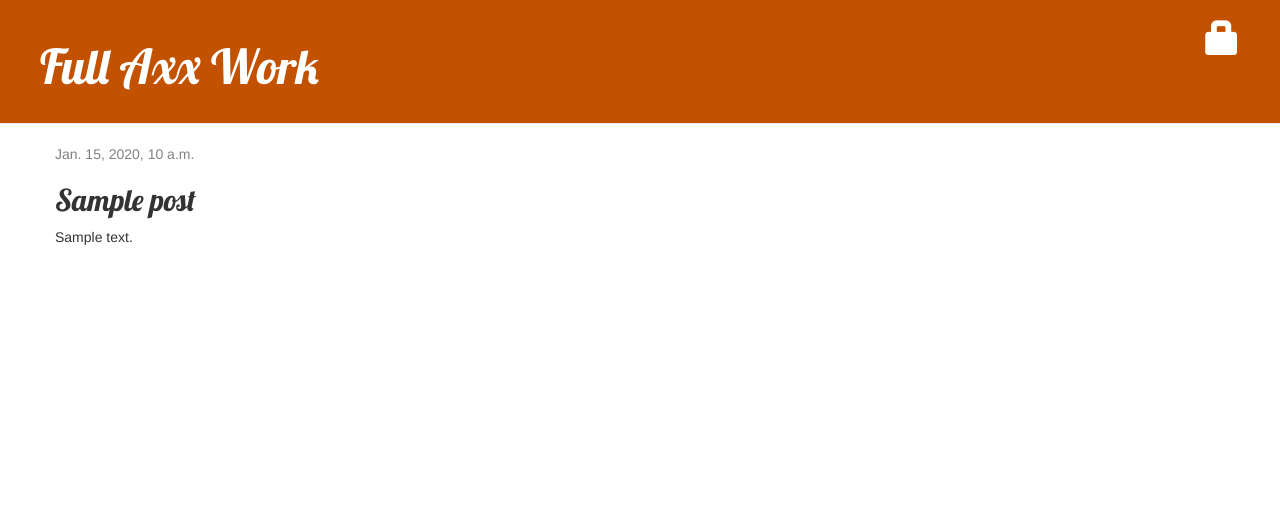
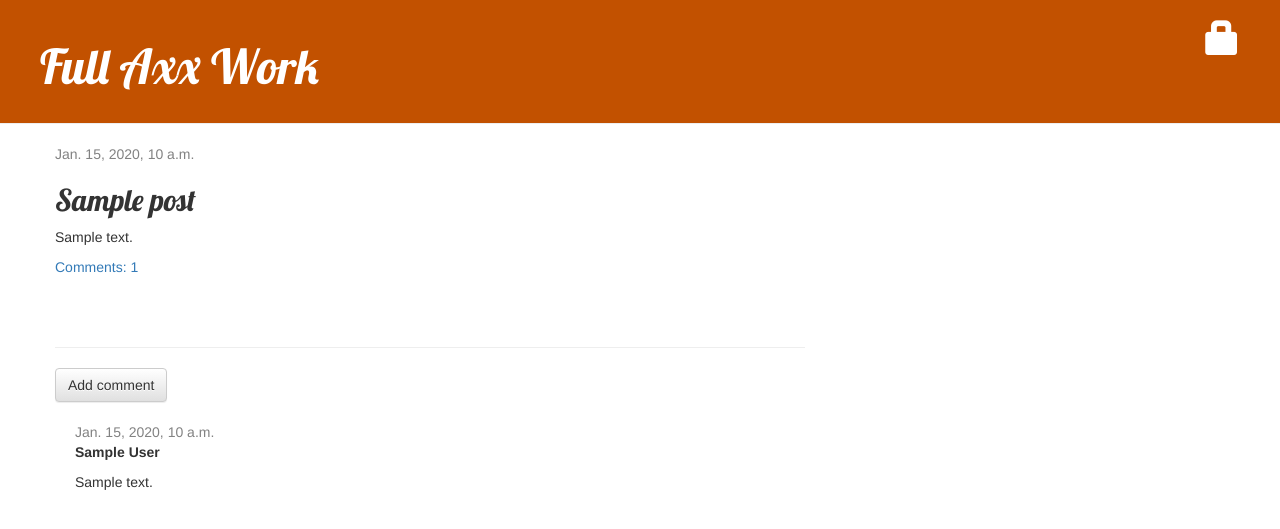
Before and after one commit to dp-wu/FAW, a Django app: page /post/1/ in a window 1280 px wide. Shown: the top 529 px of the page. Run offline with Django 3.2, Linux system fonts and the light colour scheme; tables that the repository leaves empty hold one stand-in row (values such as "Sample post"); some libraries are stand-ins or nearby versions.

Commit message:
add comment function

```diff
--- a/blog/admin.py
+++ b/blog/admin.py
@@ -1,6 +1,7 @@
 from django.contrib import admin
-from .models import Post
+from .models import Post, Comment
 
 
 # Register your models here.
 admin.site.register(Post)
+admin.site.register(Comment)
--- a/blog/models.py
+++ b/blog/models.py
@@ -33,5 +33,23 @@ class Post(models.Model):
         self.published_date = timezone.now()
         self.save()
 
+    def approved_comments(self):
+        return self.comments.filter(approved_comment=True)
+
     def __str__(self):
         return self.title
+
+
+class Comment(models.Model):
+    post = models.ForeignKey('blog.Post', on_delete=models.CASCADE, related_name='comments')
+    author = models.CharField(max_length=200)
+    text = models.TextField()
+    created_date = models.DateTimeField(default=timezone.now)
+    approved_comment = models.BooleanField(default=False)
+
+    def approve(self):
+        self.approved_comment = True
+        self.save()
+
+    def __str__(self):
+        return self.text
--- a/blog/static/css/blog.css
+++ b/blog/static/css/blog.css
@@ -44,3 +44,7 @@ h1, h2, h3, h4 {
 .post h2 a, .post h2 a:visited {
     color: #000000;
 }
+
+.comment {
+    margin: 20px 0px 20px 20px;
+}
--- a/blog/templates/blog/post_detail.html
+++ b/blog/templates/blog/post_detail.html
@@ -16,5 +16,26 @@
         {% endif %}
         <h2>{{ post.title }}</h2>
         <p>{{ post.text|linebreaksbr }}</p>
+        <a href="{% url 'post_detail' pk=post.pk %}">Comments: {{ post.comments.count }}</a>
     </div>
+
+    <hr>
+    <a class="btn btn-default" href="{% url 'add_comment_to_post' pk=post.pk %}">Add comment</a>
+    {% for comment in post.comments.all %}
+        {% if user.is_authenticated or comment.approved_comment %}
+            <div class="comment">
+                <div class="date">
+                    {{ comment.created_date }}
+                    {% if not comment.approved_comment %}
+                        <a class="btn btn-default" href="{% url 'comment_remove' pk=comment.pk %}"><span class="glyphicon glyphicon-remove"></span></a>
+                        <a class="btn btn-default" href="{% url 'comment_approve' pk=comment.pk %}"><span class="glyphicon glyphicon-ok"></span></a>
+                    {% endif %}
+                </div>
+                <strong>{{ comment.author }}</strong>
+                <p>{{ comment.text|linebreaks }}</p>
+            </div>
+        {% endif %}
+    {% empty %}
+    <p>No comments here yet :(</p>
+{% endfor %}
 {% endblock %}
--- a/blog/templates/blog/post_list.html
+++ b/blog/templates/blog/post_list.html
@@ -11,7 +11,7 @@
             key. since we didnt specify a primary key in our Post model,
             django creates one for us and adds it as a field named pk to
             each of our posts. we access the pk by writing post.pk-->
-            <h2><a href="{% url 'post_detail' pk=post.pk %}">{{ post.title }}</a></h2>
+            <a href="{% url 'post_detail' pk=post.pk %}">Comments: {{ post.approved_comments.count }}</a>
             <p>{{ post.text|linebreaksbr }}</p>
         </div>
     {% endfor %}
--- a/blog/urls.py
+++ b/blog/urls.py
@@ -12,4 +12,7 @@ urlpatterns = [
     path('drafts/', views.post_draft_list, name='post_draft_list'),
     path('post/<pk>/publish/', views.post_publish, name='post_publish'),
     path('post/<pk>/remove/', views.post_remove, name='post_remove'),
+    path('post/<int:pk>/comment/', views.add_comment_to_post, name='add_comment_to_post'),
+    path('comment/<int:pk>/approve/', views.comment_approve, name='comment_approve'),
+    path('comment/<int:pk>/remove/', views.comment_remove, name='comment_remove'),
 ]
--- a/blog/views.py
+++ b/blog/views.py
@@ -1,8 +1,8 @@
 from django.contrib.auth.decorators import login_required
 from django.shortcuts import render, get_object_or_404, redirect
 from django.utils import timezone
-from .models import Post
-from .forms import PostForm
+from .models import Post, Comment
+from .forms import PostForm, CommentForm
 
 
 # Create your views here.
@@ -66,3 +66,31 @@ def post_remove(request, pk):
     post = get_object_or_404(Post, pk=pk)
     post.delete()
     return redirect('post_list')
+
+
+def add_comment_to_post(request, pk):
+    post = get_object_or_404(Post, pk=pk)
+    if request.method == "POST":
+        form = CommentForm(request.POST)
+        if form.is_valid():
+            comment = form.save(commit=False)
+            comment.post = post
+            comment.save()
+            return redirect('post_detail', pk=post.pk)
+    else:
+        form = CommentForm()
+    return render(request, 'blog/add_comment_to_post.html', {'form': form})
+
+
+@login_required
+def comment_approve(request, pk):
+    comment = get_object_or_404(Comment, pk=pk)
+    comment.approve()
+    return redirect('post_detail', pk=comment.post.pk)
+
+
+@login_required
+def comment_remove(request, pk):
+    comment = get_object_or_404(Comment, pk=pk)
+    comment.delete()
+    return redirect('post_detail', pk=comment.post.pk)
```
Also changed, not shown: blog/forms.py (+8 -1 lines), blog/templates/blog/add_comment_to_post.html (added, +9 -0 lines), blog/migrations/0002_comment.py (added), 1 other file.
